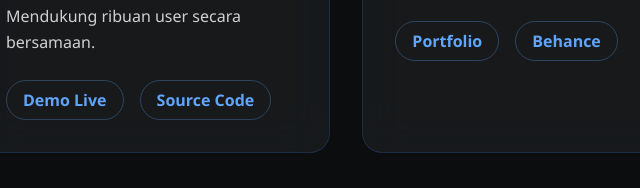
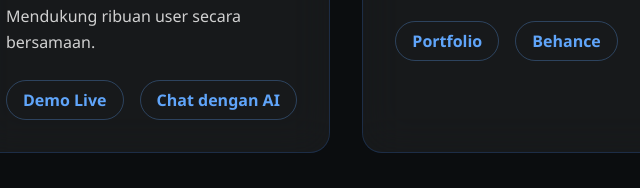
Before and after one commit to ArkhanDigital/Fortopolio, a plain HTML site: page index.html in a window 1280 px wide. Shown: the part 3412-3600 px from the top of the page, 99-739 px from the left. Drawn offline with Linux system fonts and the light colour scheme.

Commit message:
Update index.html

```diff
--- a/index.html
+++ b/index.html
@@ -765,7 +765,7 @@
                         <p>Bot WhatsApp multifungsi dengan AI integration, auto-reply system, group management, media processing, dan custom command handler. Mendukung ribuan user secara bersamaan.</p>
                         <div class="project-links">
                             <a href="https://chat.whatsapp.com/FI7PYET0CRqGhrZFddj9X7?mode=ac_t" class="project-link">Demo Live</a>
-                            <a href="#" class="project-link">Source Code</a>
+                            <a href="https://ai.elysapanel.my.id" class="project-link">Chat dengan AI</a>
                         </div>
                     </div>
                 </div>
```
